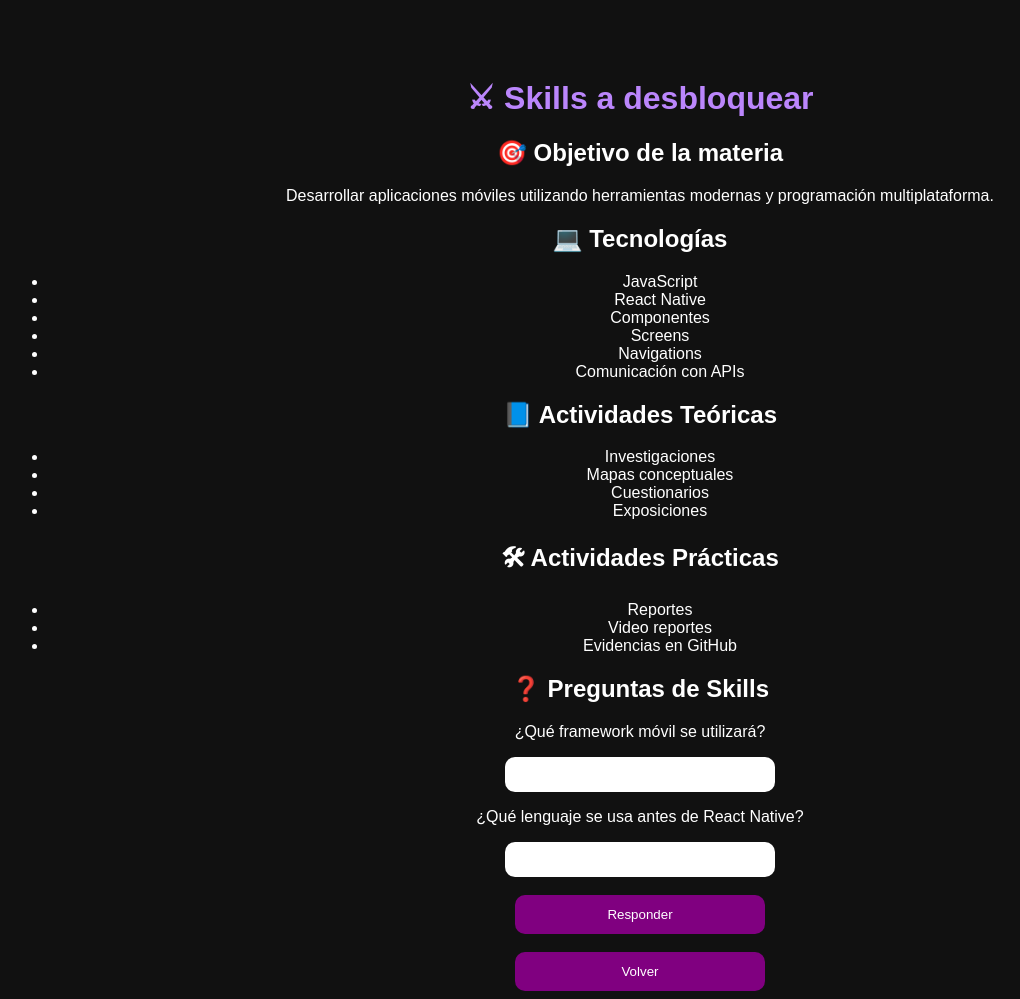
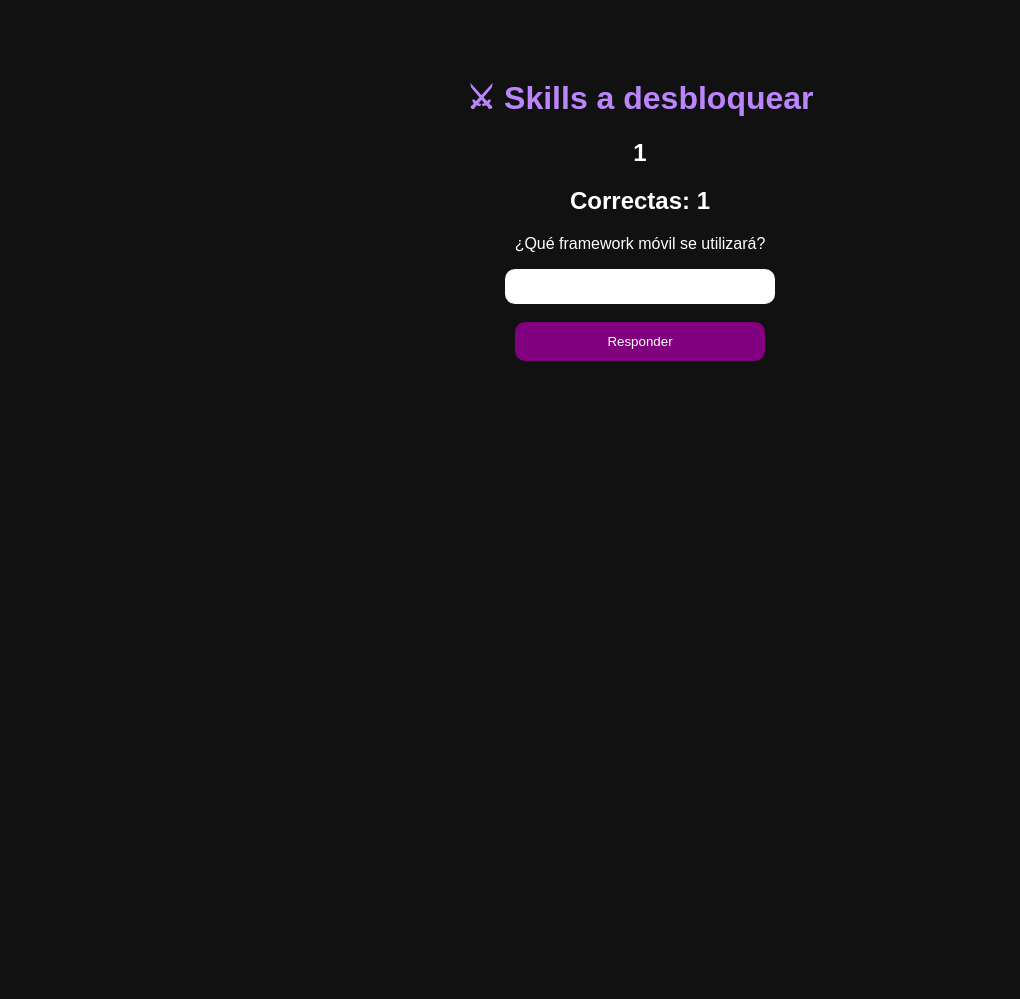
Before and after one commit to RafaelBB26/RetoMovil, a Flask app: page /skills in a window 1280 px wide. Shown: the whole page, without its empty margins (0-1020 px from the left). After the commit the page ends 361 px from the top, so only its background shows below. Run offline with Flask 3, Linux system fonts and the light colour scheme; the visitor is signed in with stand-in values (Sample User, id 1).

Commit message:
Implementado nivel de skills

```diff
--- a/app.py
+++ b/app.py
@@ -4,95 +4,54 @@ app = Flask(__name__)
 app.secret_key = "retomovil"
 
 preguntas_reglas = [
-    {
-        "pregunta": "¿Cuántas faltas provocan el final del parcial?",
-        "respuesta": "3"
-    },
-    {
-        "pregunta": "¿Qué pasa si existe plagio?",
-        "respuesta": "0"
-    },
-    {
-        "pregunta": "¿Cómo deben entregarse las actividades?",
-        "respuesta": "pdf"
-    },
-    {
-        "pregunta": "¿Cuál es la duración mínima del video reporte?",
-        "respuesta": "5"
-    },
-    {
-        "pregunta": "¿Qué debe escucharse en el video reporte?",
-        "respuesta": "voz"
-    },
-    {
-        "pregunta": "¿Dónde se entregan las actividades?",
-        "respuesta": "classroom"
-    },
-    {
-        "pregunta": "¿Qué sucede si entregas trabajos incompletos?",
-        "respuesta": "no se aceptan"
-    }
+    {"pregunta": "¿Cuántas faltas provocan el final del parcial?", "respuesta": "3"},
+    {"pregunta": "¿Qué pasa si existe plagio?", "respuesta": "0"},
+    {"pregunta": "¿Cómo deben entregarse las actividades?", "respuesta": "pdf"},
+    {"pregunta": "¿Cuál es la duración mínima del video reporte?", "respuesta": "5"},
+    {"pregunta": "¿Qué debe escucharse en el video reporte?", "respuesta": "voz"},
+    {"pregunta": "¿Dónde se entregan las actividades?", "respuesta": "classroom"},
+    {"pregunta": "¿Qué sucede si entregas trabajos incompletos?", "respuesta": "no se aceptan"}
 ]
 
 preguntas_notas = [
-    {
-        "pregunta": "¿Cuánto vale conocimiento en el parcial 1?",
-        "respuesta": "40"
-    },
-    {
-        "pregunta": "¿Cuánto vale desempeño en el parcial 1?",
-        "respuesta": "20"
-    },
-    {
-        "pregunta": "¿Cuánto vale producto en el parcial 1?",
-        "respuesta": "30"
-    },
-    {
-        "pregunta": "¿Cuánto vale integrador en el parcial 1?",
-        "respuesta": "10"
-    },
-    {
-        "pregunta": "¿Cuánto vale conocimiento en el parcial 2?",
-        "respuesta": "40"
-    },
-    {
-        "pregunta": "¿Cuánto vale desempeño en el parcial 2?",
-        "respuesta": "20"
-    },
-    {
-        "pregunta": "¿Cuánto vale producto en el parcial 2?",
-        "respuesta": "30"
-    },
-    {
-        "pregunta": "¿Cuánto vale integrador en el parcial 2?",
-        "respuesta": "10"
-    },
-    {
-        "pregunta": "¿Cuánto vale conocimiento en el parcial 3?",
-        "respuesta": "10"
-    },
-    {
-        "pregunta": "¿Cuánto vale desempeño en el parcial 3?",
-        "respuesta": "10"
-    },
-    {
-        "pregunta": "¿Cuánto vale producto en el parcial 3?",
-        "respuesta": "30"
-    },
-    {
-        "pregunta": "¿Cuánto vale integrador en el parcial 3?",
-        "respuesta": "50"
-    }
+    {"pregunta": "¿Cuánto vale conocimiento en el parcial 1?", "respuesta": "40"},
+    {"pregunta": "¿Cuánto vale desempeño en el parcial 1?", "respuesta": "20"},
+    {"pregunta": "¿Cuánto vale producto en el parcial 1?", "respuesta": "30"},
+    {"pregunta": "¿Cuánto vale integrador en el parcial 1?", "respuesta": "10"},
+    {"pregunta": "¿Cuánto vale conocimiento en el parcial 2?", "respuesta": "40"},
+    {"pregunta": "¿Cuánto vale desempeño en el parcial 2?", "respuesta": "20"},
+    {"pregunta": "¿Cuánto vale producto en el parcial 2?", "respuesta": "30"},
+    {"pregunta": "¿Cuánto vale integrador en el parcial 2?", "respuesta": "10"},
+    {"pregunta": "¿Cuánto vale conocimiento en el parcial 3?", "respuesta": "10"},
+    {"pregunta": "¿Cuánto vale desempeño en el parcial 3?", "respuesta": "10"},
+    {"pregunta": "¿Cuánto vale producto en el parcial 3?", "respuesta": "30"},
+    {"pregunta": "¿Cuánto vale integrador en el parcial 3?", "respuesta": "50"}
+]
+
+preguntas_skills = [
+    {"pregunta": "¿Qué lenguaje se usa antes de React Native?", "respuesta": "javascript"},
+    {"pregunta": "¿Qué framework móvil se utilizará?", "respuesta": "react"},
+    {"pregunta": "¿Cómo se llaman las pantallas en React Native?", "respuesta": "screens"},
+    {"pregunta": "¿Qué permite cambiar entre pantallas?", "respuesta": "navigation"},
+    {"pregunta": "¿Con qué se comunica una app para obtener datos?", "respuesta": "api"},
+    {"pregunta": "¿Qué tipo de actividades incluye teoría?", "respuesta": "investigaciones"},
+    {"pregunta": "¿Qué evidencias se subirán a GitHub?", "respuesta": "evidencias"},
+    {"pregunta": "¿Qué lenguaje se abrevia como JS?", "respuesta": "javascript"}
 ]
 
 @app.route("/")
 def inicio():
+
+    session.clear()
 
     session["pregunta_actual"] = 0
     session["correctas"] = 0
 
     session["pregunta_actual_notas"] = 0
     session["correctas_notas"] = 0
+
+    session["pregunta_actual_skills"] = 0
+    session["correctas_skills"] = 0
 
     return render_template("index.html")
 
@@ -120,6 +79,7 @@ def reglas():
         session["pregunta_actual"] = pregunta_actual + 1
 
         if correctas >= 2:
+            session["mensaje_desbloqueo"] = "🔓 Nivel 1 completado"
             return redirect("/notas")
 
         pregunta_actual = session["pregunta_actual"]
@@ -160,6 +120,7 @@ def notas():
         session["pregunta_actual_notas"] = pregunta_actual + 1
 
         if correctas >= 2:
+            session["mensaje_desbloqueo"] = "🔓 Nivel 2 completado"
             return redirect("/skills")
 
         pregunta_actual = session["pregunta_actual_notas"]
@@ -173,12 +134,51 @@ def notas():
         "notas.html",
         pregunta=pregunta,
         mensaje=mensaje,
-        correctas=correctas
+        correctas=correctas,
+        desbloqueo=session.get("mensaje_desbloqueo", "")
     )
 
-@app.route("/skills")
+@app.route("/skills", methods=["GET", "POST"])
 def skills():
-    return render_template("skills.html")
+
+    pregunta_actual = session.get("pregunta_actual_skills", 0)
+    correctas = session.get("correctas_skills", 0)
+
+    mensaje = ""
+
+    if request.method == "POST":
+
+        respuesta_usuario = request.form["respuesta"].lower()
+
+        respuesta_correcta = preguntas_skills[pregunta_actual]["respuesta"]
+
+        if respuesta_correcta in respuesta_usuario:
+            correctas += 1
+            mensaje = "✅ Correcto"
+        else:
+            mensaje = "❌ Incorrecto"
+
+        session["correctas_skills"] = correctas
+        session["pregunta_actual_skills"] = pregunta_actual + 1
+
+        if correctas >= 2:
+            session["mensaje_desbloqueo"] = "🔓 Nivel 3 completado"
+            return redirect("/timeline")
+
+        pregunta_actual = session["pregunta_actual_skills"]
+
+    if pregunta_actual >= len(preguntas_skills):
+        return redirect("/")
+
+    pregunta = preguntas_skills[pregunta_actual]["pregunta"]
+
+    return render_template(
+        "skills.html",
+        pregunta=pregunta,
+        mensaje=mensaje,
+        correctas=correctas,
+        desbloqueo=session.get("mensaje_desbloqueo", "")
+    )
 
 @app.route("/timeline")
 def timeline():
--- a/templates/notas.html
+++ b/templates/notas.html
@@ -10,7 +10,7 @@
 <body>
 
     <h1>🔮 Oráculo de las Notas</h1>
-
+    <h2>{{ desbloqueo }}</h2>
     <h2>Correctas: {{ correctas }}</h2>
 
     <p>{{ pregunta }}</p>
--- a/templates/skills.html
+++ b/templates/skills.html
@@ -11,50 +11,15 @@
 
     <h1>⚔ Skills a desbloquear</h1>
 
-    <h2>🎯 Objetivo de la materia</h2>
+    <h2>{{ desbloqueo }}</h2>
 
-    <p>
-        Desarrollar aplicaciones móviles utilizando herramientas
-        modernas y programación multiplataforma.
-    </p>
+    <h2>Correctas: {{ correctas }}</h2>
 
-    <h2>💻 Tecnologías</h2>
+    <p>{{ pregunta }}</p>
 
-    <ul>
-        <li>JavaScript</li>
-        <li>React Native</li>
-        <li>Componentes</li>
-        <li>Screens</li>
-        <li>Navigations</li>
-        <li>Comunicación con APIs</li>
-    </ul>
+    <form method="POST">
 
-    <h2>📘 Actividades Teóricas</h2>
-
-    <ul>
-        <li>Investigaciones</li>
-        <li>Mapas conceptuales</li>
-        <li>Cuestionarios</li>
-        <li>Exposiciones</li>
-    </ul>
-
-    <h2>🛠 Actividades Prácticas</h2>
-
-    <ul>
-        <li>Reportes</li>
-        <li>Video reportes</li>
-        <li>Evidencias en GitHub</li>
-    </ul>
-
-    <h2>❓ Preguntas de Skills</h2>
-
-    <form>
-
-        <p>¿Qué framework móvil se utilizará?</p>
-        <input type="text">
-
-        <p>¿Qué lenguaje se usa antes de React Native?</p>
-        <input type="text">
+        <input type="text" name="respuesta" required>
 
         <br><br>
 
@@ -64,11 +29,7 @@
 
     </form>
 
-    <br>
-
-    <a href="/">
-        <button>Volver</button>
-    </a>
+    <h3>{{ mensaje }}</h3>
 
 </body>
 </html>
```
